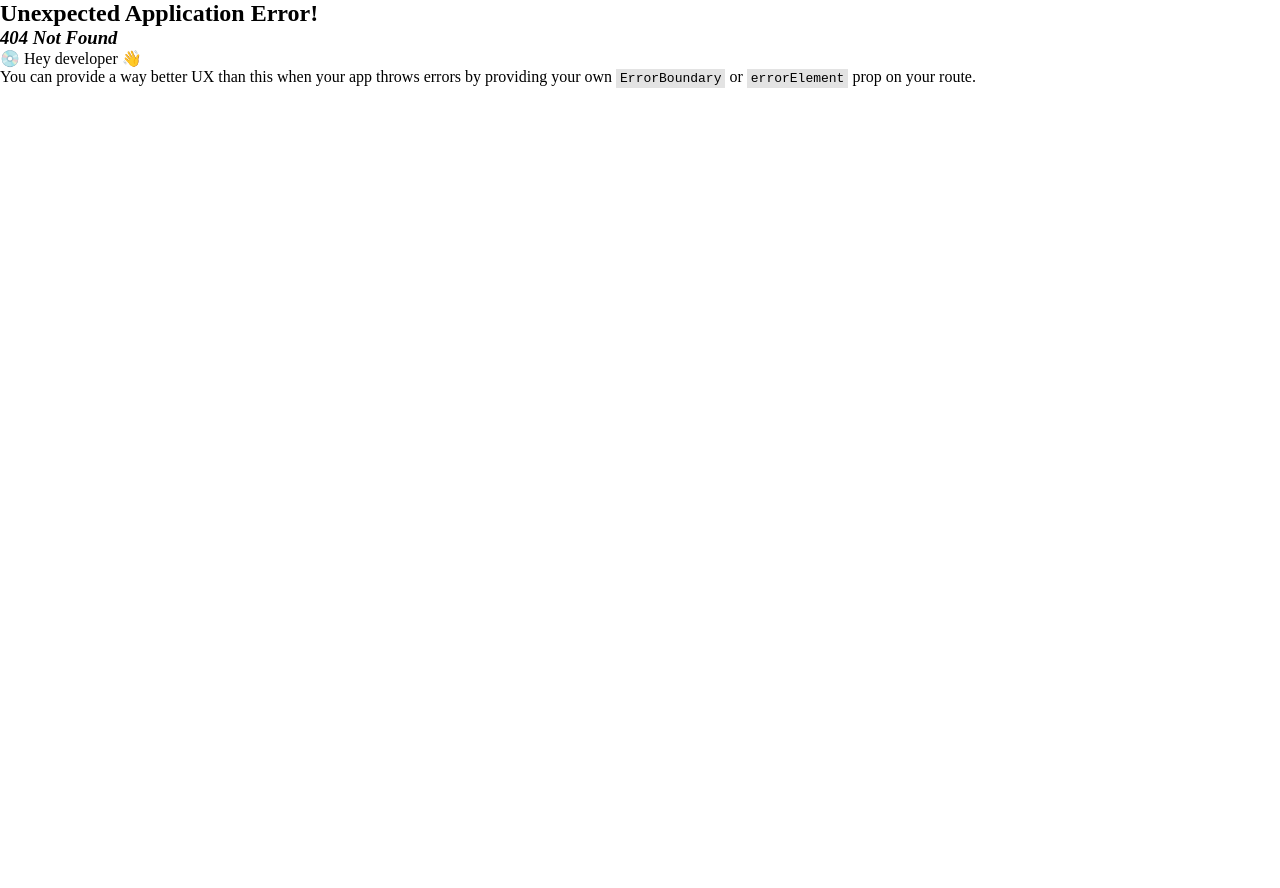
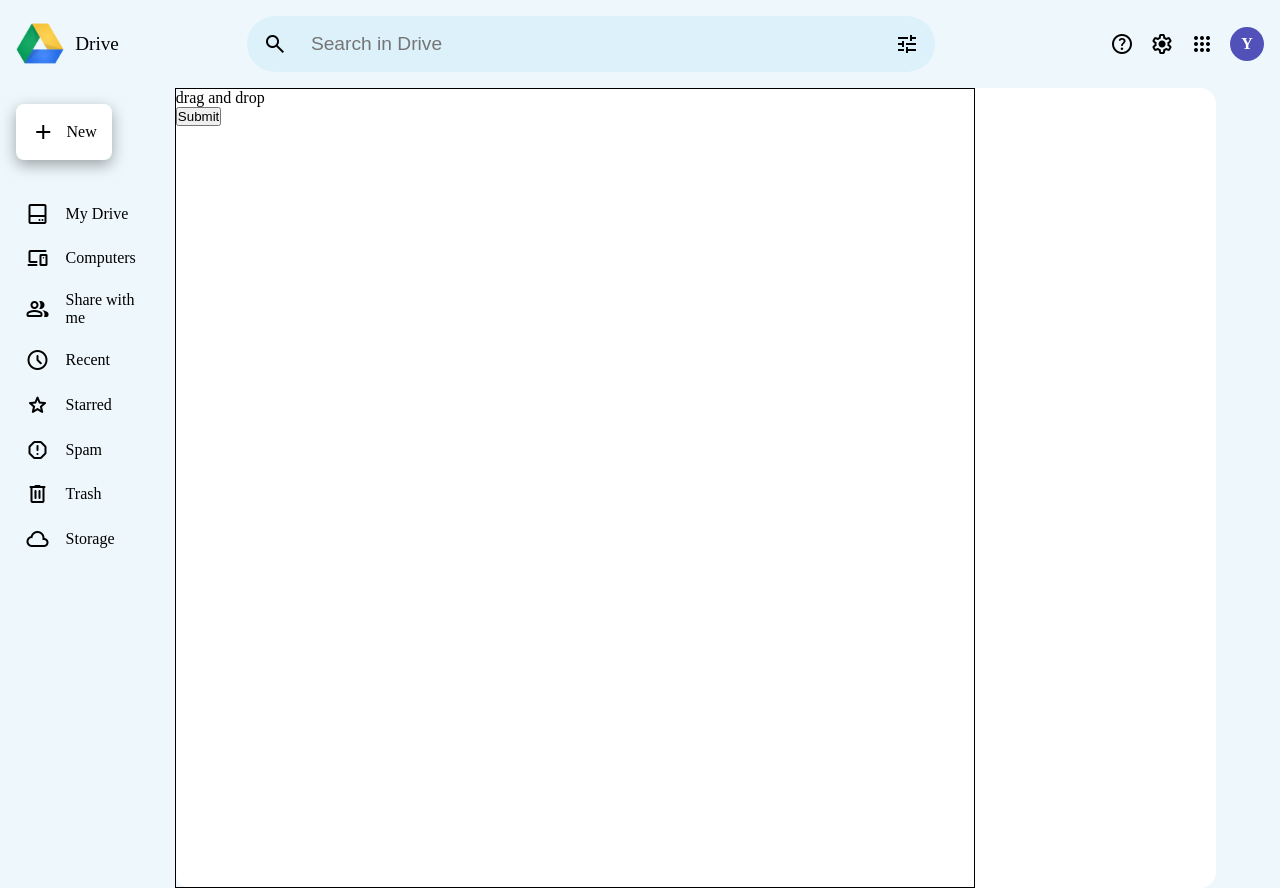
Before and after one commit to yube01/google-drive-clone, a React (Vite) app in the folder frontend/: page /file in a window 1280 px wide. Before the commit this address had no page. Before the commit the page ends 800 px from the top, so only its background shows below. Built offline with nearby package versions, Linux system fonts and the light colour scheme.

Commit message:
folder upload

```diff
--- a/frontend/src/App.jsx
+++ b/frontend/src/App.jsx
@@ -12,6 +12,7 @@ import Login from "./page/Login"
 import Signup from "./page/Signup"
 import "./App.css"
 import { LoginProvider } from "./context/LoginContext";
+import File from "./components/File";
 
 
 
@@ -48,6 +49,10 @@ function App() {
           element: <Computers />,
 
         },
+        {
+          path:"/file",
+          element:<File/>
+        }
 
 
       ],
--- a/frontend/src/components/DropDown.jsx
+++ b/frontend/src/components/DropDown.jsx
@@ -38,6 +38,7 @@ const DropDown = () => {
           </div>
           <div className="line"></div>
           <div className="item ">
+
             <span className="material-symbols-outlined">upload_file</span>File
             upload
           </div>
--- /dev/null
+++ b/frontend/src/components/File.jsx
@@ -0,0 +1,31 @@
+import { useState } from "react"
+
+
+const File = () => {
+
+  const [files,setFiles] = useState(null)
+
+  const handleDragOver = (e)=>{
+    e.preventDefault()
+
+  }
+  const handleDrop =(e)=>{
+    e.preventDefault()
+    console.log(e)
+
+  }
+
+  return (
+    <div className="file"
+    onDragOver={handleDragOver}
+    onDrag={handleDrop} style={{height:"50rem",border:"1px solid black",width:"50rem"}}
+    >
+      <div className="h1">
+        drag and drop
+      </div>
+      <input type="submit" />
+    </div>
+  )
+}
+
+export default File
--- a/frontend/src/components/Folders.jsx
+++ b/frontend/src/components/Folders.jsx
@@ -1,14 +1,20 @@
+import { Link } from "react-router-dom";
 import "./folder.scss"
 
 const Folders = ({ f }) => {
   return (
     <div className="folders">
+      <Link to="/file">
       <div className="fo">
-      <span className="material-symbols-outlined">folder</span>
-      <p>{f.folderName}</p>
-      </div>
-      <span className="material-symbols-outlined">more_vert</span>
+    <span className="material-symbols-outlined">folder</span>
+    <p>{f.folderName}</p>
     </div>
+
+   </Link>
+
+    <span className="material-symbols-outlined">more_vert</span>
+  </div>
+
   );
 };
 
--- a/frontend/src/components/NewFolder.jsx
+++ b/frontend/src/components/NewFolder.jsx
@@ -27,7 +27,7 @@ const NewFolder = ({setFolder,folder}) => {
                 owner
             })
             setFolder(!folder)
-            navigate("/")
+            navigate("/login")
 
         } catch (error) {
             console.log(error.response.data)
--- a/frontend/src/components/side.scss
+++ b/frontend/src/components/side.scss
@@ -122,6 +122,10 @@
             font-size: 1rem;
             cursor: pointer;
             text-align: center;
+            &:hover{
+                background-color: rgba(128, 128, 128, 0.212);
+                border-radius: 1rem;
+            }
 
 
         }
--- a/frontend/src/page/MyDrive.jsx
+++ b/frontend/src/page/MyDrive.jsx
@@ -2,7 +2,7 @@ import { useContext, useEffect, useState } from "react"
 import DropDown from "../components/DropDown"
 import "./drive.scss"
 import { LoginContext } from "../context/LoginContext"
-import { json, useNavigate } from "react-router-dom"
+import {  useNavigate } from "react-router-dom"
 import Folders from "../components/Folders"
 import axios from "axios"
 const MyDrive = () => {
@@ -17,11 +17,9 @@ const MyDrive = () => {
 
 
   const [logged, setLogged] = useContext(LoginContext)
+  const [loading,setLoading] = useState(false)
 
   useEffect(()=>{
-
-
-
     if(logged === false){
       navigate("/login")
     }
@@ -37,9 +35,11 @@ const MyDrive = () => {
 
     const getFolder = async()=>{
       try {
+        setLoading(true)
         const logData = JSON.parse(localStorage.getItem("user")) || null
 
         const response = await axios.get("http://localhost:9000/folder/getFolder/" + logData.name)
+        setLoading(false)
 
       setFolders(response.data)
 
@@ -68,6 +68,7 @@ const MyDrive = () => {
       <p>People  <span className="material-symbols-outlined">arrow_drop_down</span></p>
       <p>Modified  <span className="material-symbols-outlined">arrow_drop_down</span></p>
     </div>
+    { loading ? "Loading folders" :
     <div className="files">
 
     {
@@ -79,6 +80,7 @@ const MyDrive = () => {
 
 
   </div>
+    }
     </div>
   )
 }
```
Lines whose indentation alone changed are shown as unchanged.
